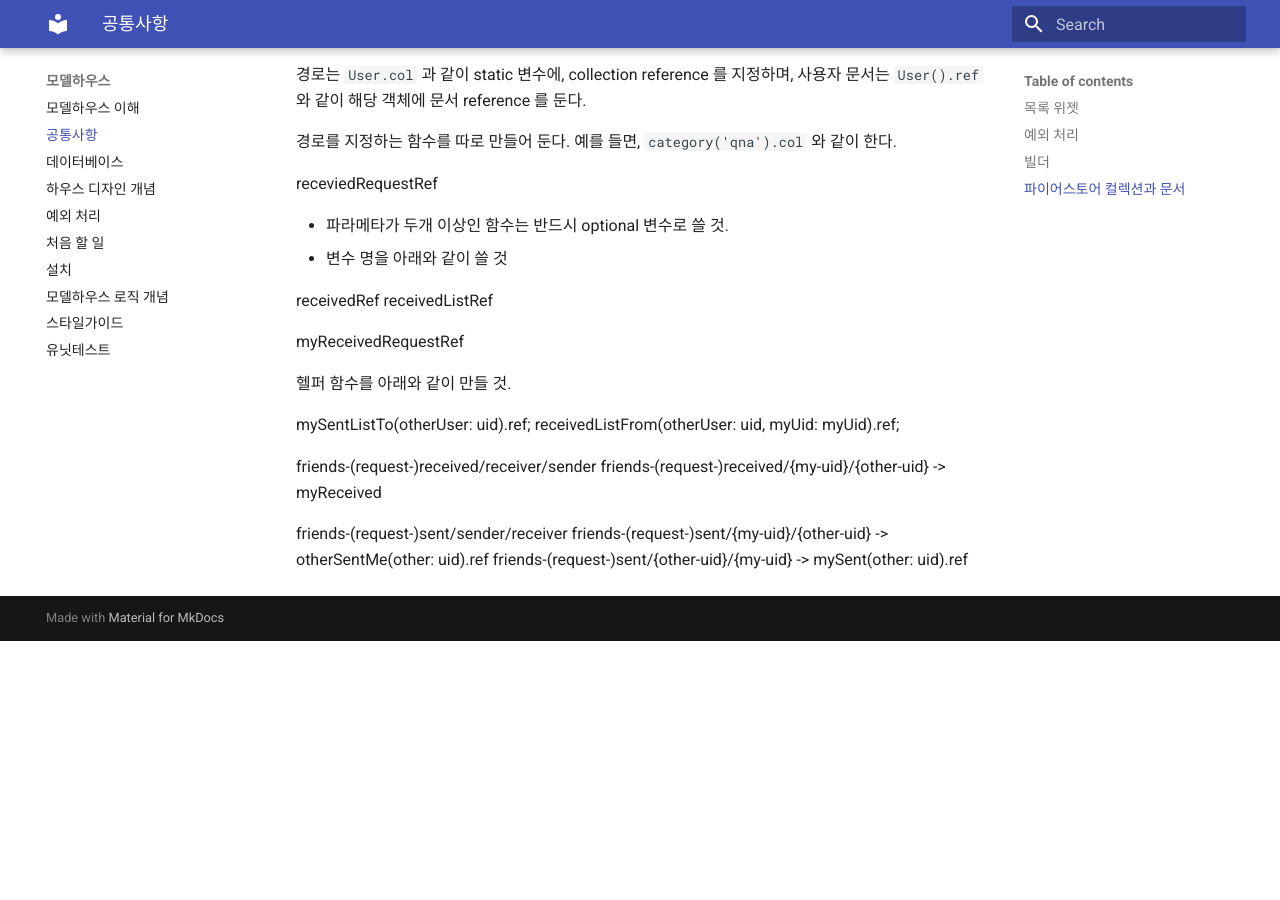
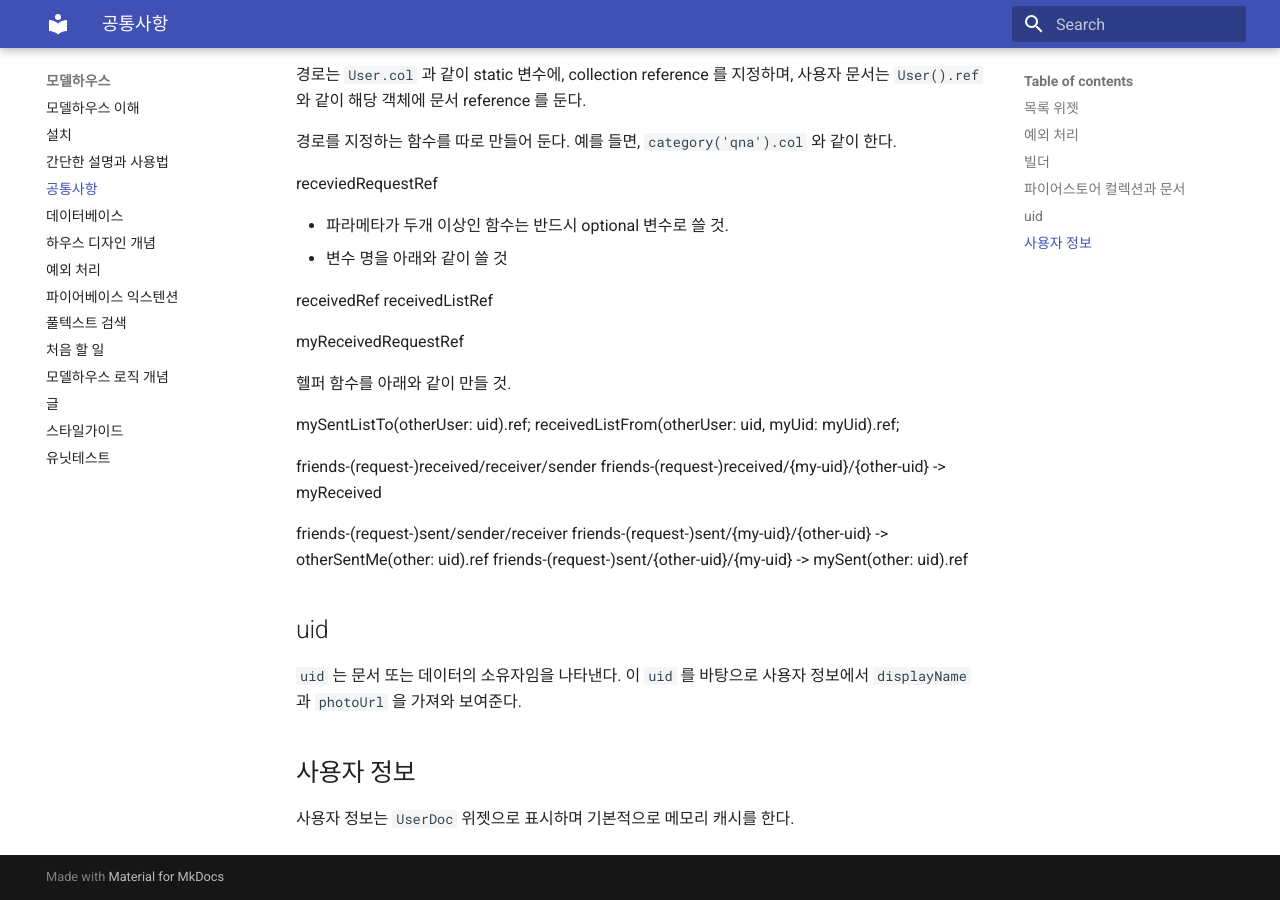
Before and after one commit to withcenterdev5/model_house, an MkDocs documentation site: the page built from docs/common.md, in a window 1280 px wide and 900 px high, scrolled down 739 px. Built offline with MkDocs 1.6.1 and Material for MkDocs 9.7.7, drawn with Linux system fonts in a browser that asks for light colours; before the commit the page ends 1380 px from its top, so only the background shows below that.

Commit message:
문서 업데이트

```diff
--- /dev/null
+++ b/docs/ccc_quick_start.md
@@ -0,0 +1,3 @@
+# 간단한 설명과 사용법
+
+먼저 빠르게 경험을 해 보고 싶은 분들을 위해서 짧게 설명을 한다.
--- a/docs/common.md
+++ b/docs/common.md
@@ -58,3 +58,16 @@ friends-(request-)received/{my-uid}/{other-uid} -> myReceived
 friends-(request-)sent/sender/receiver
 friends-(request-)sent/{my-uid}/{other-uid} -> otherSentMe(other: uid).ref
 friends-(request-)sent/{other-uid}/{my-uid} -> mySent(other: uid).ref
+
+
+
+
+## uid
+
+`uid` 는 문서 또는 데이터의 소유자임을 나타낸다. 이 `uid` 를 바탕으로 사용자 정보에서 `displayName` 과 `photoUrl` 을 가져와 보여준다.
+
+
+
+## 사용자 정보
+
+사용자 정보는 `UserDoc` 위젯으로 표시하며 기본적으로 메모리 캐시를 한다.
--- /dev/null
+++ b/docs/extensions.md
@@ -0,0 +1,21 @@
+# 파이어베이스 익스텐션
+
+파이어베이스를 사용하는 경우, 여러가지 익스텐션을 사용 할 수 있다.
+
+
+
+## 검색
+
+Algolia 와 Typesense 두 가지를 지원한다.
+
+
+## 이미지 썸네일
+
+[Resize Images](https://extensions.dev/extensions/firebase/storage-resize-images)
+
+
+
+
+## 백업
+
+Firestore 의 데이터 및 Realtime Database 의 데이터를 다른 데이터베이스로 백업하는 기능.
--- /dev/null
+++ b/docs/full_text_search.md
@@ -0,0 +1,7 @@
+# 풀텍스트 검색
+
+Firestore 또는 Realtime Database 를 통해서 Full Text 검색을 할 수 없다. 그래서 3rd party service 를 이용하는데, `하우스`에는 공식적으로 Alogia 와 Typesense 를 지원한다.
+
+Firestore 의 문서를 Alogia 와 Typesense 익스텐션으로 인덱스하면 된다.
+
+채팅 메시지는 인덱싱 할 필요없지만, 글과 코멘트는 인덱싱을 해야 한다. 글은 Firestore 에 기본 저장을 하므로 익스텐션을 설치하면 되지만, 코멘트는 Realtime Database 에 설치가 된다. 그래서 `하우스` 에서 코멘트를 Firestore 에도 저장하는 옵션이 있다.
--- a/docs/logic_overview.md
+++ b/docs/logic_overview.md
@@ -1,6 +1,11 @@
 # 모델하우스 로직 개념
 
 모델하우스 패키지에는 여러가지 기능이 있는데, 각 기능들은 서로 엮여 있다. 그래서 어떤 기능의 로직이 일부분 변경되면, 다른 기능에서 심각한 에러가 발생 할 수 있다.
+
+
+## 오프라인
+
+인터넷 연결이 끊겨도 오프라인 캐시된 데이터를 바탕으로 앱이 동작하도록 한다.
 
 
 
@@ -17,3 +22,9 @@
 실제로 직접 개발한 앱에서 이런 일이 발생했다. 사용자 목록을 하고 그 사용자에게 채팅을 전송 할 수 있도록 했다. 즉, 누구든지 불특정 다수에게 메시지를 전송할 수 있게 해 놓은 것이다. 그런데 어떤 사용자가 매우 심각한 욕설과 사진을 전송하여 큰 문제가 되었었다.
 
 그래서 친구 기능은 꼭 필요한 것이면 기본적으로 서로 친구인 경우에만 채팅이 가능하도록 설정되어져 있다. 물론 불특정 다수에게 메시지를 보낼 수 있도록 이 기능을 disble 할 수 있다.
+
+
+
+## 풀텍스트 검색
+
+풀텍스트 검색은 Algolia 또는 Typesense 를 지원한다. 둘 다 Firebase extensions 으로 설치를 하면 된다. 자세한 내용은
--- /dev/null
+++ b/docs/post.md
@@ -0,0 +1,7 @@
+# 글
+
+글은 `/posts` 컬렉션에 저장된다.
+
+이전에는 주로 글 전체를 보관하는 컬렉션과 목록에만 필요한 글의 요약 컬렉션을 따로 사용했다.
+
+그래서 글 요약 컬렉션에는 글의 제목, 글쓴이, 시간, 코멘트 수, 첫번째 이미지 URL 등 목록에 필요한 짧은 정보만 보관을 했다. 이렇게 하므로서 데이터를 빠르게 읽고, 다운로드하고 또 그럼으로서 비용도 절감하는 효과가 있는데, 경험상 글 문서가 커지는 경우는 매우 드물고 비용 절감 효과도 크지 않았다. 그래서 글 요약 컬렉션 없이, 그냥 원글을 저장하는 컬렉션만 유지를 한다.
```
Also changed, not shown: docs/aaa_index.md (renamed from docs/index.md), docs/bbb_install.md (renamed from docs/install.md), 1 other file.
